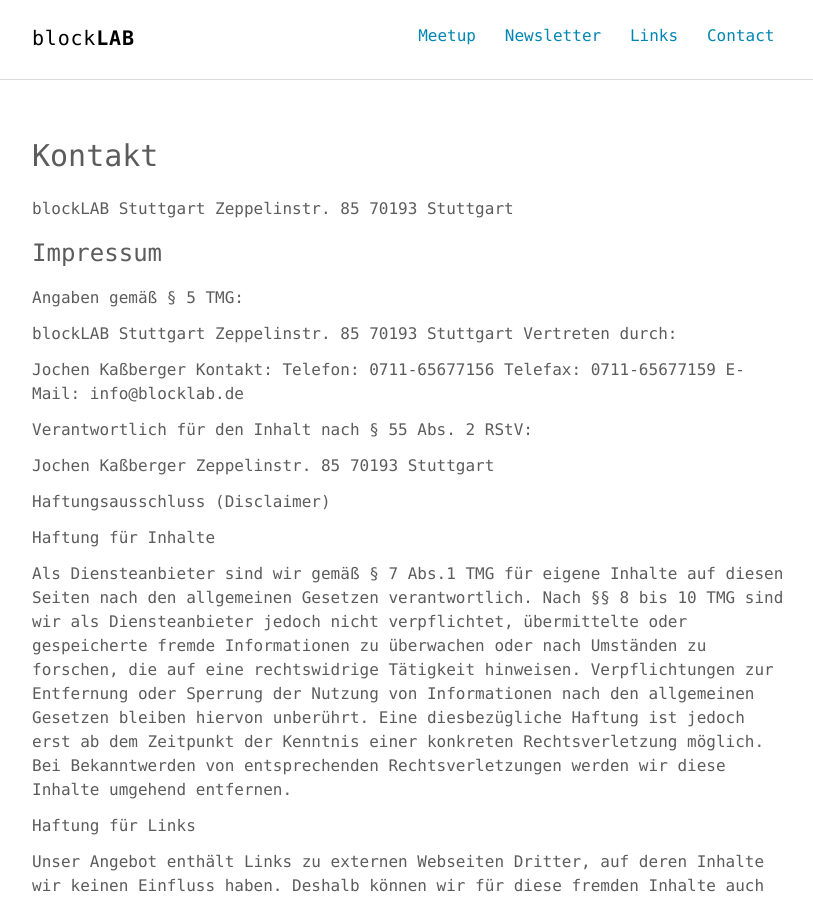
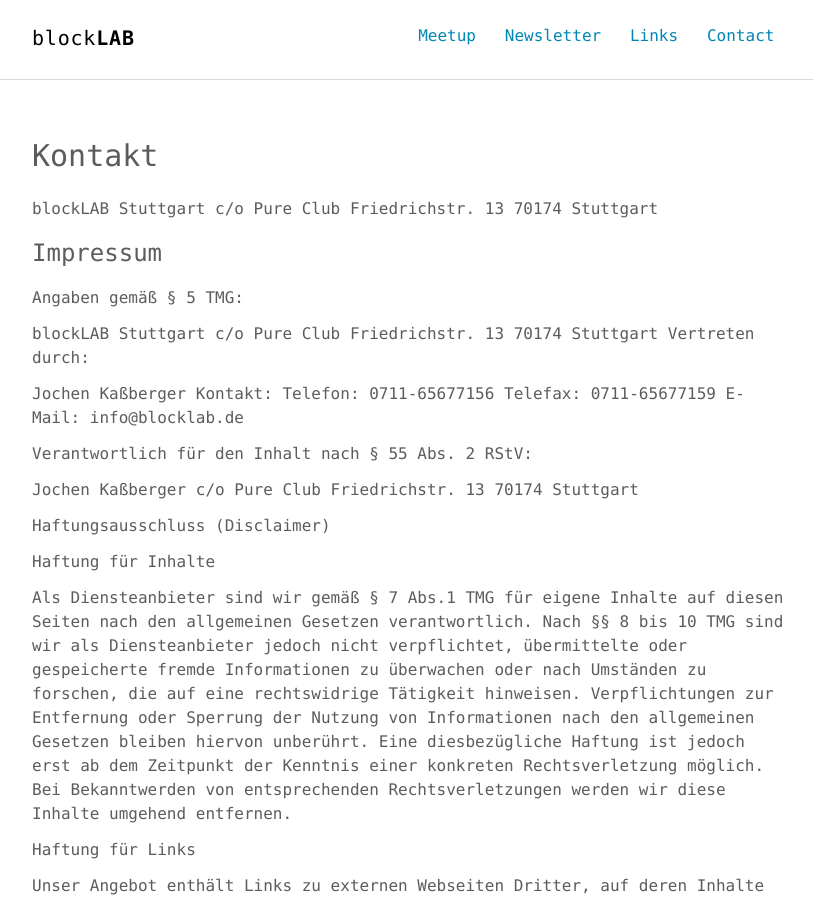
Before and after one commit to blocklab/site, a Jekyll site: the page built from contact.md, in a window 1280 px wide and 900 px high. Shown: the whole window, without its empty margins (232-1045 px from the left). Built offline with Jekyll 4.4.1, drawn with Linux system fonts in a browser that asks for light colours.

Commit message:
Update contact.md

```diff
--- a/contact.md
+++ b/contact.md
@@ -5,16 +5,18 @@ permalink: /contact/
 ---
 
 blockLAB Stuttgart
-Zeppelinstr. 85
-70193 Stuttgart
+c/o Pure Club
+Friedrichstr. 13
+70174 Stuttgart
 
 
 ### Impressum
 Angaben gemäß § 5 TMG:
 
 blockLAB Stuttgart
-Zeppelinstr. 85
-70193 Stuttgart
+c/o Pure Club
+Friedrichstr. 13
+70174 Stuttgart
 Vertreten durch:
 
 Jochen Kaßberger
@@ -27,8 +29,9 @@ E-Mail: 	info@blocklab.de
 Verantwortlich für den Inhalt nach § 55 Abs. 2 RStV:
 
 Jochen Kaßberger
-Zeppelinstr. 85
-70193 Stuttgart
+c/o Pure Club
+Friedrichstr. 13
+70174 Stuttgart
 
 
 Haftungsausschluss (Disclaimer)
```
